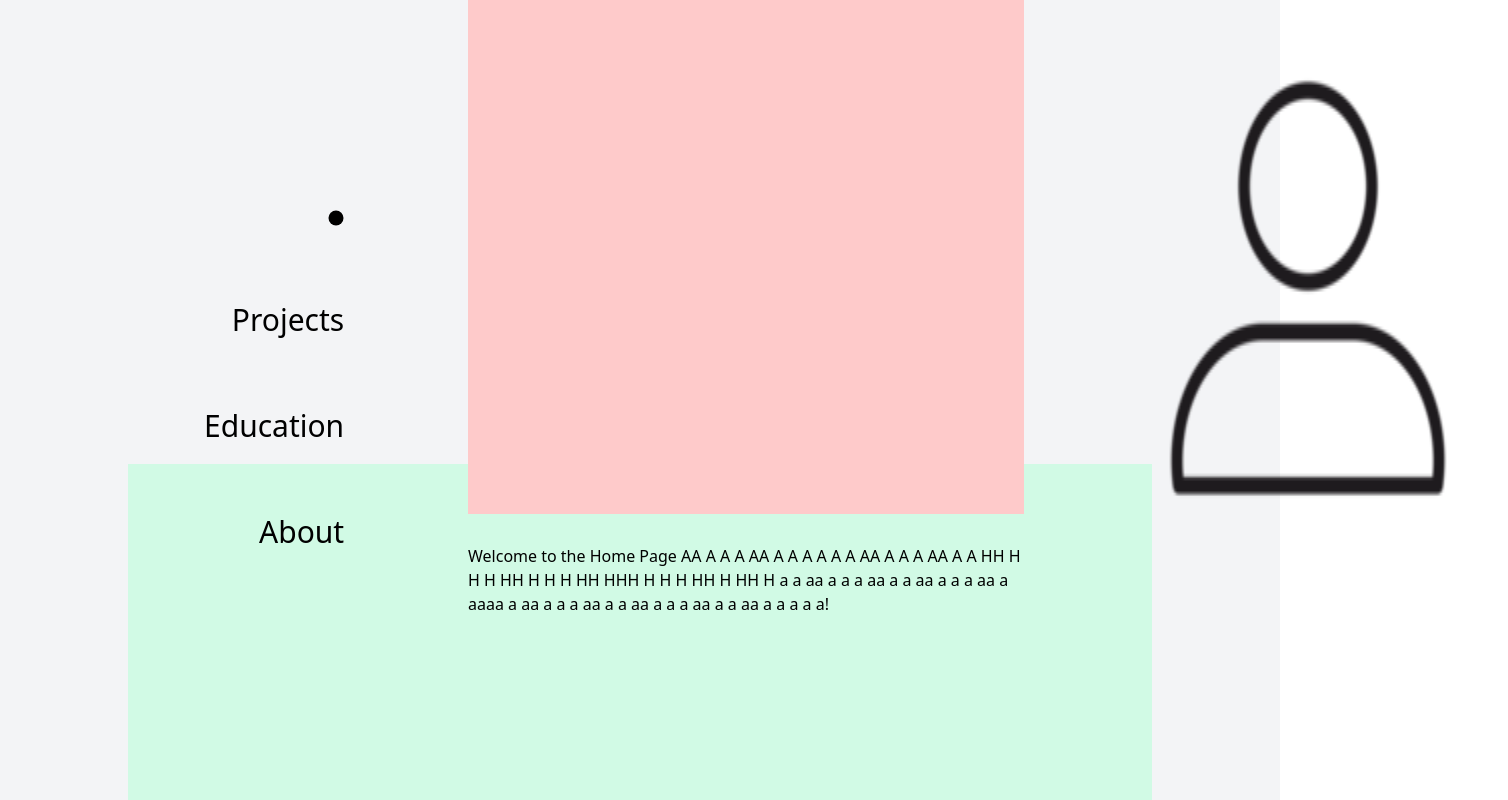
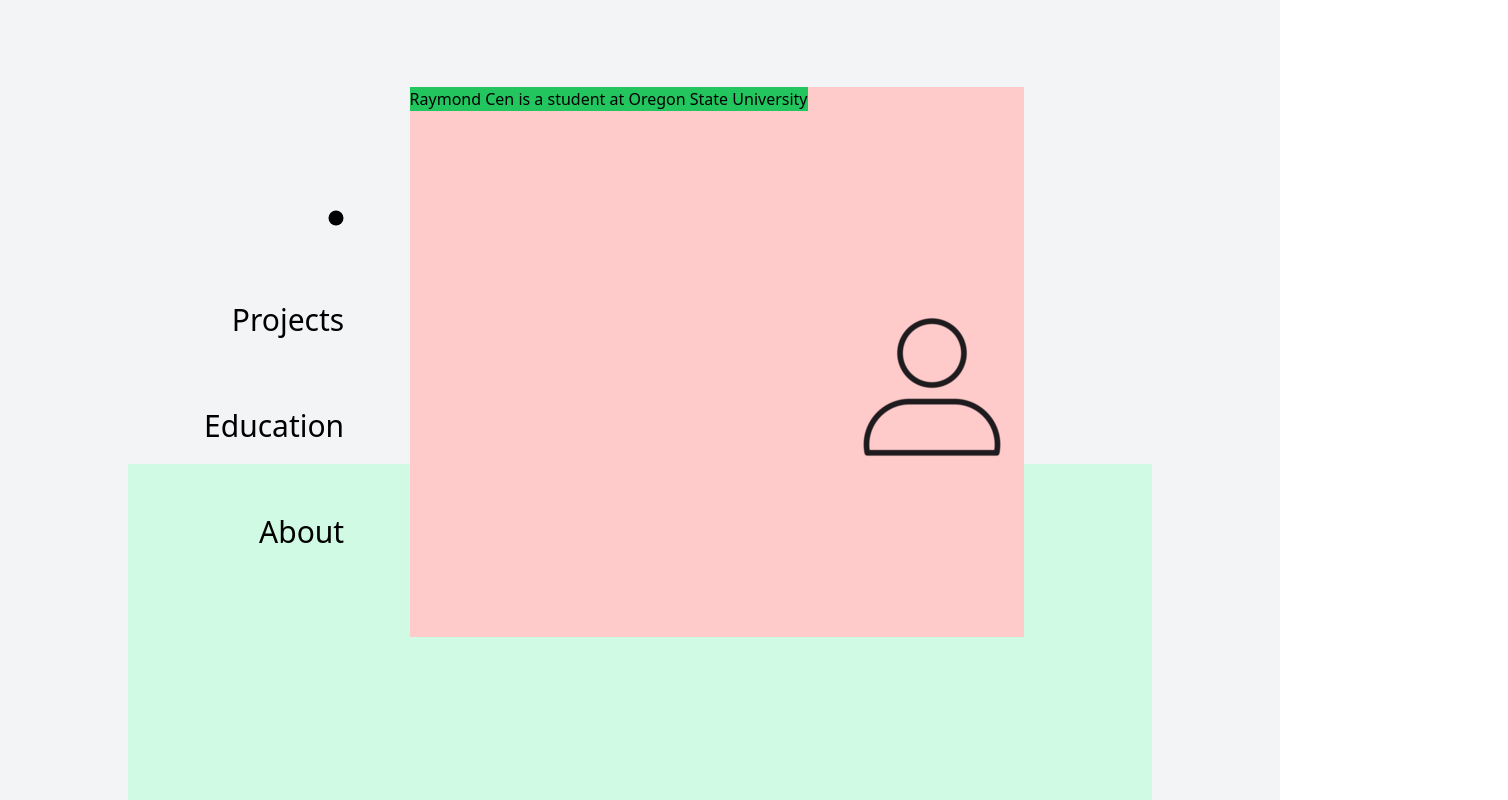
Before and after one commit to raymondcen/raymondportfolio, a React (Vite) app: page /#/ in a window 1280 px wide. Shown: the top 800 px of the page, 1508 px wide, since content can reach past the window. Built offline with nearby package versions, Linux system fonts and the light colour scheme.

Commit message:
home page setup

```diff
--- a/src/pages/Home.jsx
+++ b/src/pages/Home.jsx
@@ -1,10 +1,11 @@
 const Home = () => {
   return (
-    // greenbox
+
+    <div>
+      {/* greenbox */}
       <div className="inset-x-0 top-0 absolute bg-emerald-100 h-[600px]
                       mx-[10vw] mt-[58vh] "
       >
-
             <div className="md:ml-[340px] md:mr-[10vw] md:mt-[80px]">
               <span>
                 Welcome to the Home Page AA A A A AA A A A  A A A AA A A A
@@ -13,17 +14,22 @@
                 a a a a a!
               </span>
             </div>
+      </div>
 
-        <div className="inset-x-0 top-0 absolute bg-red-200 h-[550px]  md:ml-[340px] md:mr-[10vw] -mt-[500px]"
+      <div className="flex-wrap inset-x-0 top-0 absolute bg-red-200 h-[550px]  md:ml-[32vw] md:mr-[20vw] mt-[87px]"
       >
+        <div className="bg-green-500 absolute">
           <span>Raymond Cen</span>
           <span> is a student at </span>
           <span>Oregon </span> <span>State </span> <span>University</span>
-          <img className="transform scale-x-[2] scale-y-[3] translate-x-[740px] translate-y-[200px]"
-              src="./public/images/temp-image.webp" alt="profile-image"></img>
+        </div>
 
-            {/* <img className="transform scale-[2] translate-x-[740px] translate-y-[20px]"
-            src="./public/images/temp-image.webp" alt="profile-image"></img> */}
+        <img
+          className="absolute object-cover mr-[1vw] ml-[33vw] mt-[200px]"
+          src="./public/images/temp-image.webp"
+          alt="profile-image"
+        ></img>
+
       </div>
 
 </div>
```
Lines whose indentation alone changed are shown as unchanged.
